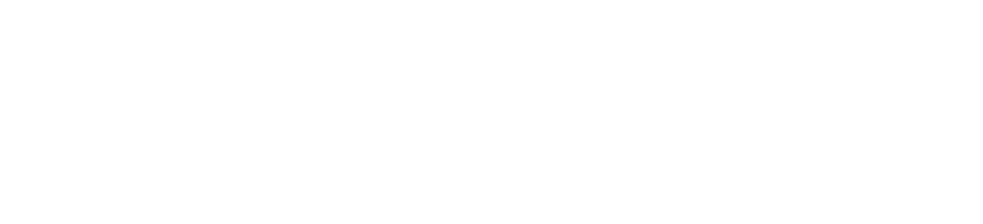
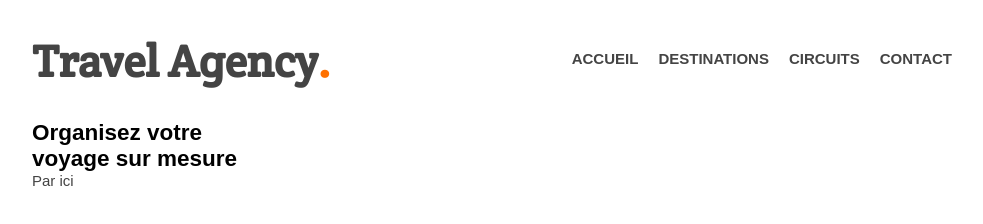
Before and after one commit to Nic0o-L/SiteVoyage, a plain HTML site: page index.html in a window 1280 px wide. Shown: the whole page, without its empty margins (138-1121 px from the left). Drawn offline with Linux system fonts and the light colour scheme.

Commit message:
Fin de la partie header

```diff
--- a/index.html
+++ b/index.html
@@ -4,21 +4,55 @@
     <meta charset="UTF-8">
     <meta name="viewport" content="width=device-width, initial-scale=1.0">
     <link rel="stylesheet" href="style.css">
+    <link rel="stylesheet" href="http://fonts.googleapis.com/css?family=Crete+Round">
     <title>Travel Agency</title>
 </head>
 <body>
     <!-- Commentaires -->
-    <header></header>
+    <header>
+        <div class="wrapper">
+            <h1>Travel Agency<span class="orange">.</span></h1>
+            <nav>
+                <ul>
+                    <li><a href="#main-image">Accueil</a></li>
+                    <li><a href="#steps">Destinations</a></li>
+                    <li><a href="#possibilities">Circuits</a></li>
+                    <li><a href="#contact">Contact</a></li>
+                </ul>
+            </nav>
+        </div>
+    </header>
 
-    <section id="main-image"></section>
+    <section id="main-image">
+        <div class="wrapper">
+            <h2>Organisez votre<br><strong>voyage sur mesure</strong></h2>
+            <a href="#" class="button-1">Par ici</a>
+        </div>
+    </section>
 
-    <section id="steps"></section>
+    <section id="steps">
+        <div class="wrapper">
 
-    <section id="possibilities"></section>
+        </div>
+    </section>
 
-    <section id="contact"></section>
+    <section id="possibilities">
+        <div class="wrapper">
 
-    <footer></footer>
+        </div>
+    </section>
+
+    <section id="contact">
+        <div class="wrapper">
+
+        </div>
+    </section>
+
+    <footer>
+        <div class="wrapper">
+
+        </div>
+    </footer>
 
 </body>
 </html>
--- a/style.css
+++ b/style.css
@@ -1,3 +1,63 @@
-p {
-    font-size: 15px; /* Taille du paragraphe */
+/* GENERAL */
+
+* {
+    margin: 0;
+    padding: 0;
 }
+
+body {
+    font-family: Arial, sans-serif;
+    font-size: 15px;
+}
+
+h1 {
+    font-family: 'Crete Round', serif;
+    font-size: 45px;
+    color: #444;
+}
+
+ul {
+    list-style: none;
+}
+
+a {
+    text-decoration: none;
+    color: #444;
+}
+
+.wrapper {
+    width: 940px;
+    margin: 0 auto;
+    padding: 0 10px;
+}
+
+.orange {
+    color: #ff7100;
+}
+
+/* HEADER */
+
+header {
+    height: 120px;
+}
+
+header h1 {
+    float: left;
+    margin-top: 32px;
+}
+
+header nav {
+    float: right;
+    margin-top: 50px;
+}
+
+header nav ul li {
+    float: left;
+    display: inline-block;
+}
+
+header nav ul li a {
+    text-transform: uppercase;
+    font-weight: bold;
+    margin-right: 20px;
+}
```
